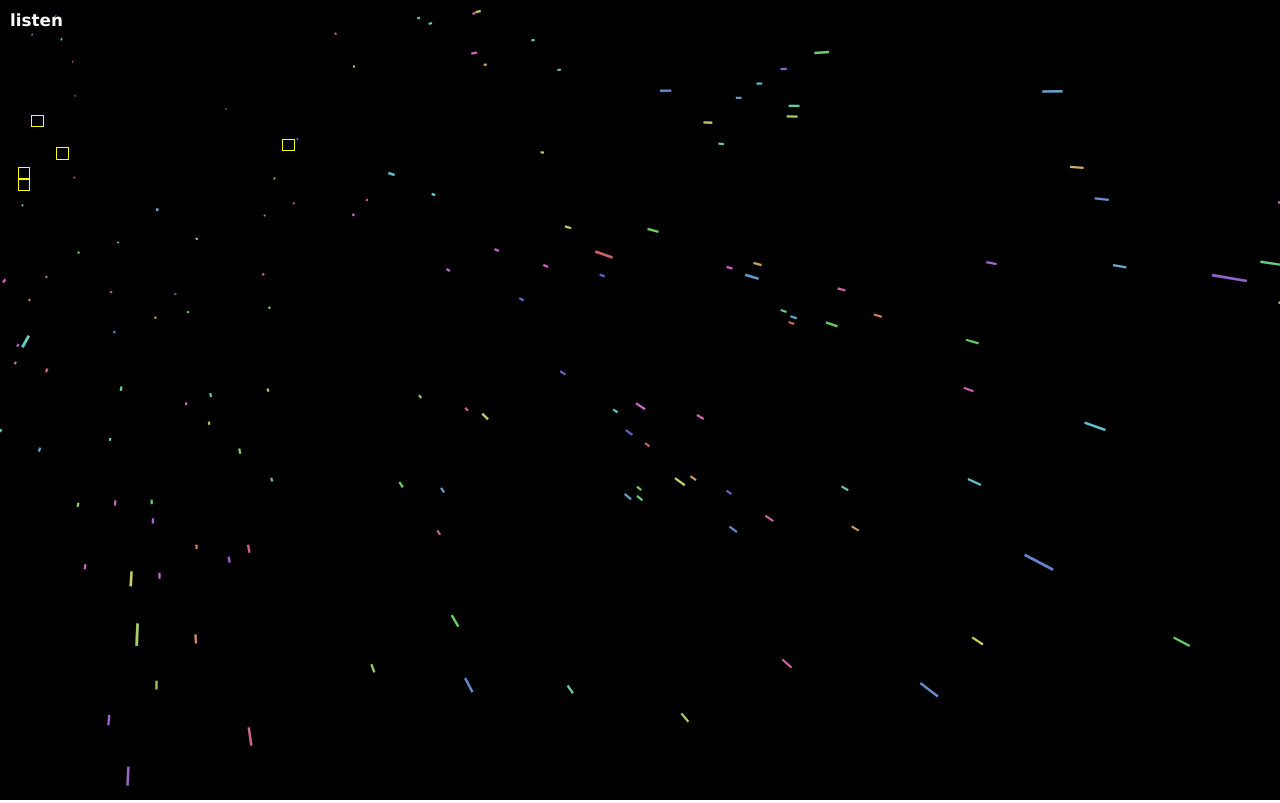
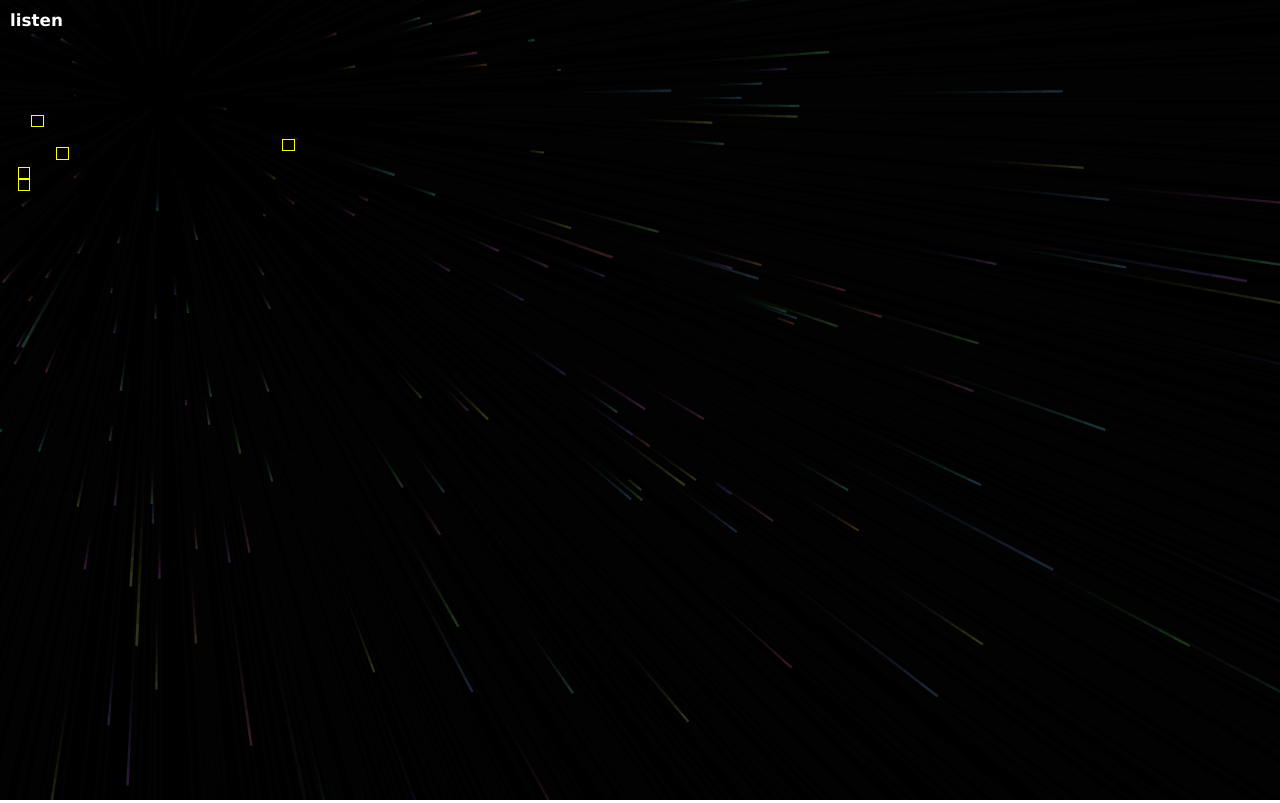
Before and after one commit to diki/player4, a website: page index.html in a window 1280 px wide. Drawn offline with Linux system fonts and the light colour scheme; animation ran at ten frames a second.

Commit message:
context works more properly

```diff
--- a/index.html
+++ b/index.html
@@ -156,11 +156,11 @@
     <script type="text/javascript">
 
         var globals = {};
-        canvas.width = window.innerWidth ;
-        canvas.height =  window.innerHeight ;
+        // canvas.width = window.innerWidth ;
+        // canvas.height =  window.innerHeight ;
         // get 2d graphics context and set global alpha
 
-        g.globalAlpha=1;
+        g.globalAlpha=0.25;
 
         // constants and storage for objects that represent star positions
         var warpZ = 12,
@@ -296,8 +296,6 @@
         <script type="text/javascript">
             //var g;
             // var canvas;
-            canvas.width = window.innerWidth ;
-            canvas.height =  window.innerHeight ;
             //g.save();
 
             var windowHalfX = window.innerWidth / 2;
@@ -315,6 +313,8 @@
             var HALF_PI = Math.PI*0.5;
 
             function init(){
+                canvas.width = window.innerWidth;
+                canvas.height =  window.innerHeight;
                 // canvas = document.getElementById('canvas');
                 // canvas.width = width;
                 // canvas.height = height;
@@ -757,7 +757,7 @@
                 //requestAnimFrame(draw);
             }
 
-            init();
+            //init();
             //requestAnimFrame(rf);
             var currentInterval = setInterval(rf, 1000/60);
 
```
